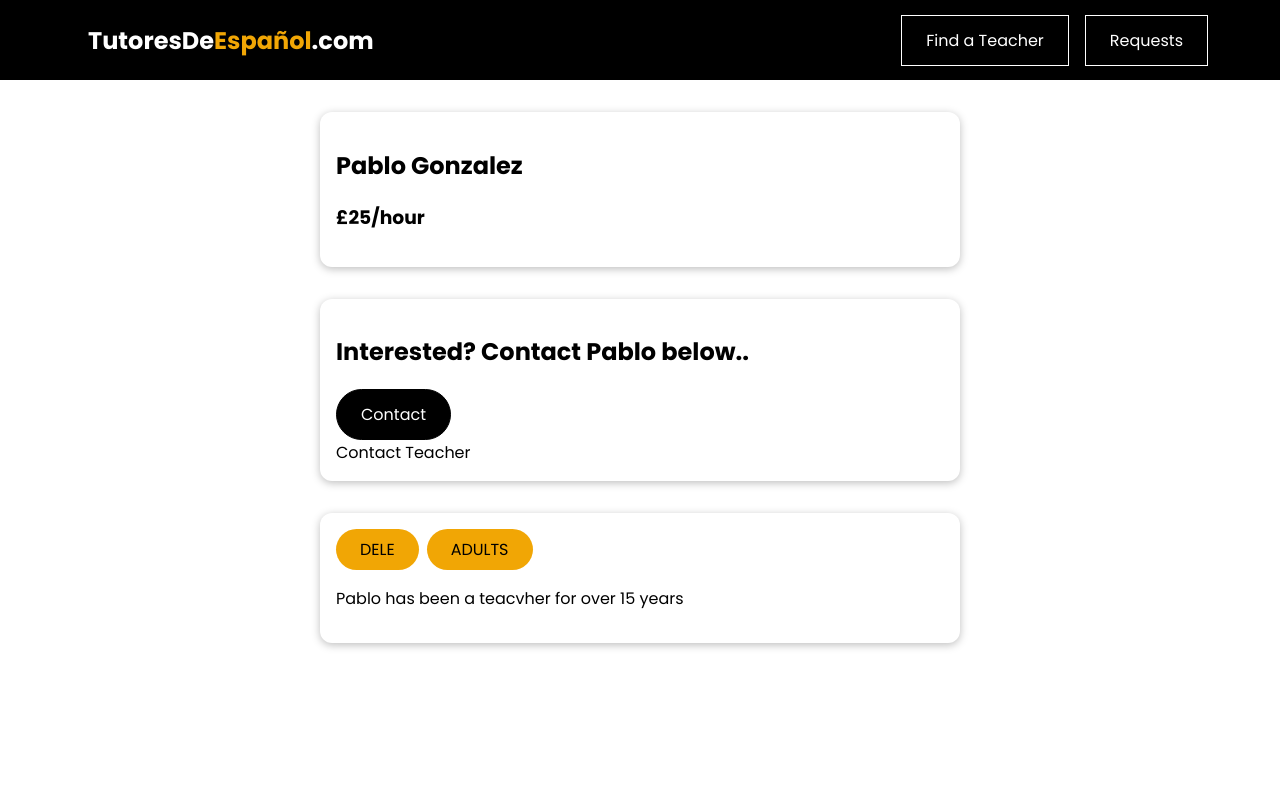
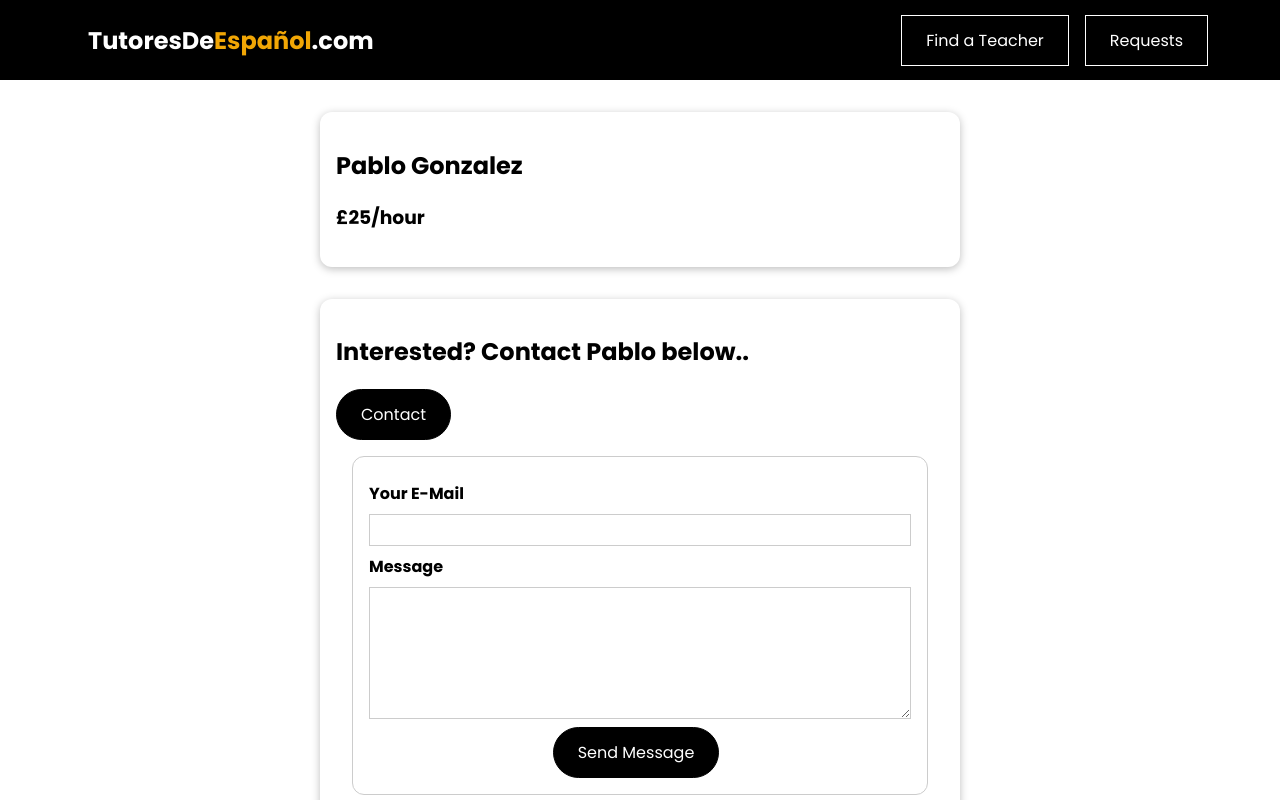
Before and after one commit to ElJefe111944/teacher-finder-app, a Vue app: page /teachers/t1/contact in a window 1280 px wide. Shown: the top 800 px of the page. Built offline with nearby package versions, Linux system fonts and the light colour scheme.

Commit message:
Form, form validation & styling added to the ContactTeacher component

```diff
--- a/src/pages/requests/ContactTeacher.vue
+++ b/src/pages/requests/ContactTeacher.vue
@@ -1,7 +1,88 @@
 <template>
-Contact Teacher
+    <form @submit.prevent="submitForm">
+        <!-- Email -->
+        <div class="form-control">
+            <label for="email">Your E-Mail</label>
+            <input type="text" id="email" name="message" v-model.trim="email" />
+        </div>
+        <!-- Messdage -->
+        <div class="form-control">
+            <label for="message">Message</label>
+            <textarea name="message" id="message" rows="5" v-model.trim="message"></textarea>
+        </div>
+        <p class="errors" v-if="!formIsValid">Please enter a valid email & a non-empty message</p>
+        <div class="actions">
+            <base-button>Send Message</base-button>
+        </div>
+    </form>
 </template>
 
 <script>
 
+export default {
+    data(){
+        return {
+            email: '',
+            message: '',
+            formIsValid: true,
+        }
+    },
+    methods: {
+        submitForm(){
+            // validation
+            this.formIsValid = true;
+            // email validation & message
+            if(this.email === '' || !this.email.includes('@') || this.message === ''){
+                this.formIsValid = false;
+                return;
+            }
+
+
+        }
+    }
+}
 </script>
+
+<style scoped>
+form {
+  margin: 1rem;
+  border: 1px solid #ccc;
+  border-radius: 12px;
+  padding: 1rem;
+}
+
+.form-control {
+  margin: 0.5rem 0;
+}
+
+label {
+  font-weight: bold;
+  margin-bottom: 0.5rem;
+  display: block;
+}
+
+input,
+textarea {
+  display: block;
+  width: 100%;
+  font: inherit;
+  border: 1px solid #ccc;
+  padding: 0.15rem;
+}
+
+input:focus,
+textarea:focus {
+  border-color: #3d008d;
+  background-color: #faf6ff;
+  outline: none;
+}
+
+.errors {
+  font-weight: bold;
+  color: rgb(185, 0, 0);
+}
+
+.actions {
+  text-align: center;
+}
+</style>
```
